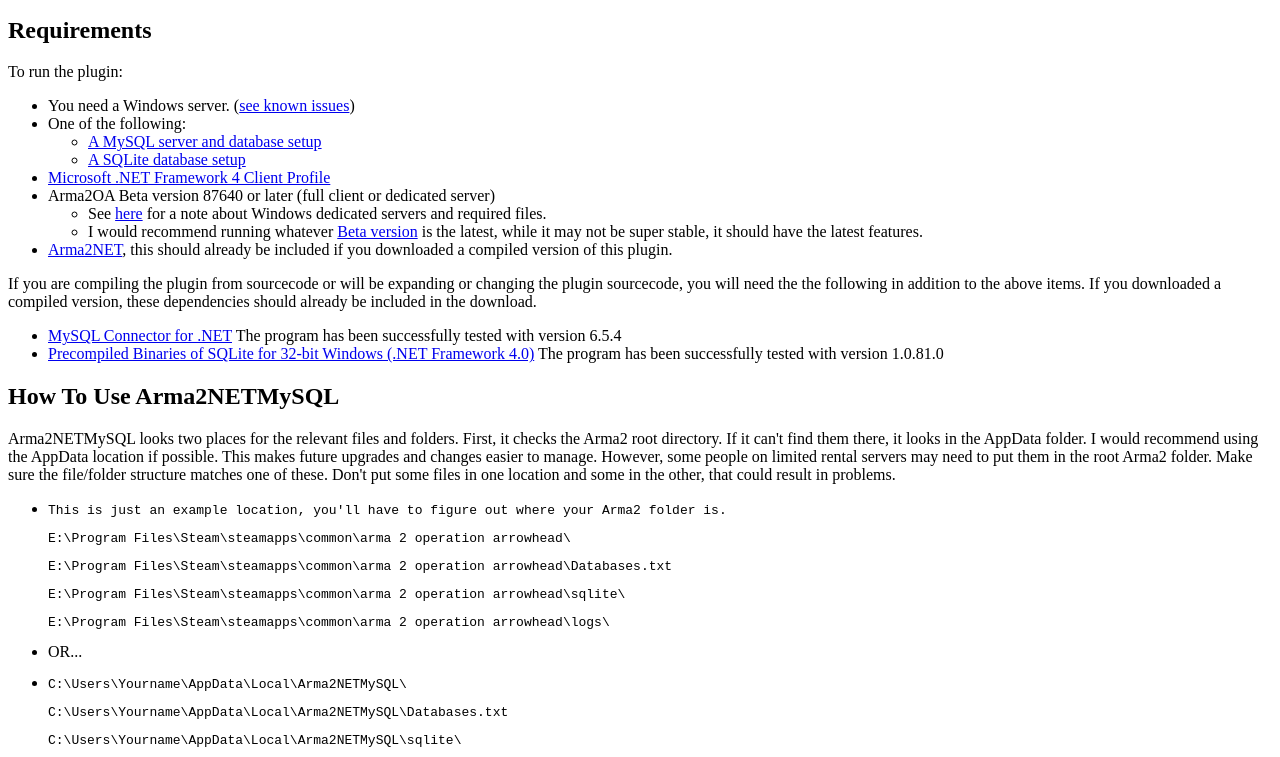
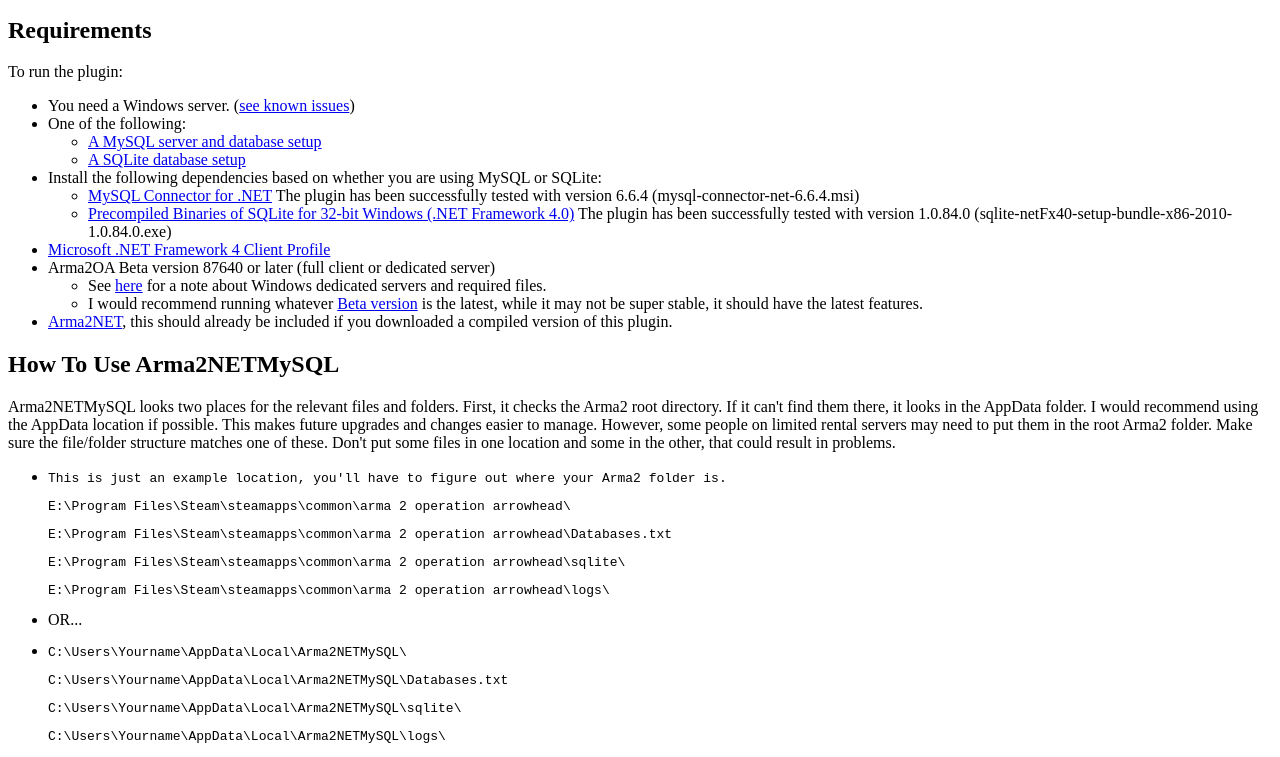
Before and after one commit to firefly2442/Arma2NETMySQLPlugin, a plain HTML site: page ReadMe.html in a window 1280 px wide. Shown: the part 1001-1758 px from the top of the page. Drawn offline with Linux system fonts and the light colour scheme.

Commit message:
fixed readme, dependency installers are required based on which database you are running

```diff
--- a/ReadMe.html
+++ b/ReadMe.html
@@ -68,6 +68,13 @@
 		<li><a href="http://www.mysql.org" target="_blank">A MySQL server and database setup</a></li>
 		<li><a href="https://www.sqlite.org" target="_blank">A SQLite database setup</a></li>
 	</ul>
+	<li>Install the following dependencies based on whether you are using MySQL or SQLite:</li>
+	<ul>
+		<li><a href="http://www.mysql.com/downloads/connector/net/">MySQL Connector for .NET</a> The plugin has been
+		successfully tested with version 6.6.4 (mysql-connector-net-6.6.4.msi)</li>
+		<li><a href="http://system.data.sqlite.org/index.html/doc/trunk/www/downloads.wiki">Precompiled Binaries of SQLite
+		for 32-bit Windows (.NET Framework 4.0)</a> The plugin has been successfully tested with version 1.0.84.0 (sqlite-netFx40-setup-bundle-x86-2010-1.0.84.0.exe)</li>
+	</ul>
 	<li><a href="http://www.microsoft.com/download/en/details.aspx?id=24872">Microsoft .NET Framework 4 Client Profile</a></li>
 	<li>Arma2OA Beta version 87640 or later (full client or dedicated server)</li>
 		<ul>
@@ -78,14 +85,6 @@
 	</li>
 	<li><a href="https://dev-heaven.net/projects/a2n" target="_blank">Arma2NET</a>, this should already be included if you downloaded a compiled
 	version of this plugin.</li>
-</ul>
-If you are compiling the plugin from sourcecode or will be expanding or changing the plugin sourcecode, you will need the the following
-in addition to the above items.  If you downloaded a compiled version, these dependencies should already be included in the download.
-<ul>
-	<li><a href="http://www.mysql.com/downloads/connector/net/">MySQL Connector for .NET</a> The program has been
-	successfully tested with version 6.5.4</li>
-	<li><a href="http://system.data.sqlite.org/index.html/doc/trunk/www/downloads.wiki">Precompiled Binaries of SQLite
-	for 32-bit Windows (.NET Framework 4.0)</a> The program has been successfully tested with version 1.0.81.0</li>
 </ul>
 
 
```
